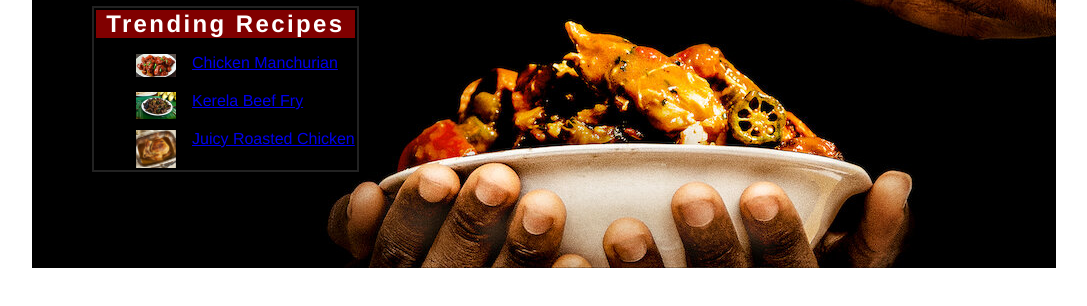
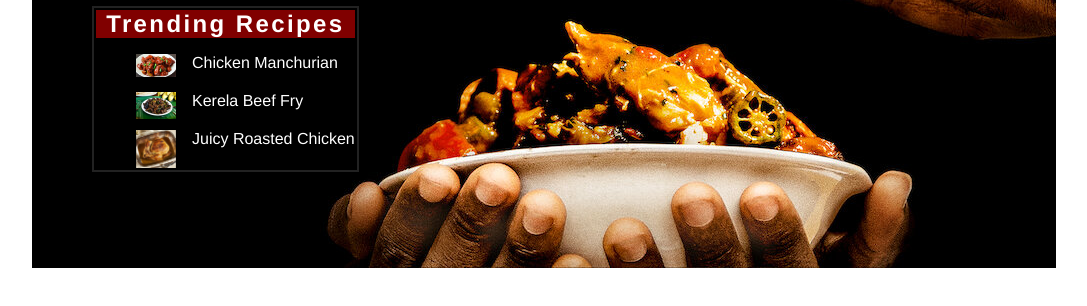
Before and after one commit to AngomRanjan/odin-recipes, a plain HTML site: page index.html in a window 1280 px wide. Shown: the part 336-642 px from the top of the page, without its empty margins (128-1215 px from the left). Drawn offline with Linux system fonts and the light colour scheme.

Commit message:
remove text decoration from anchor elements

```diff
--- a/recipes/style.css
+++ b/recipes/style.css
@@ -46,3 +46,9 @@ body{
           margin-bottom:0.6em;
           padding-left: 1em;
         }
+        a{
+          text-decoration: none;
+        }
+        a:hover{
+          color:grey;
+        }
--- a/stylehome.css
+++ b/stylehome.css
@@ -65,3 +65,8 @@ h1{
   line-height: 45px;
   font-weight: 700;
 }
+a{
+  text-decoration: none;
+  color: white;
+}
+a:hover{ color: grey;}
```
